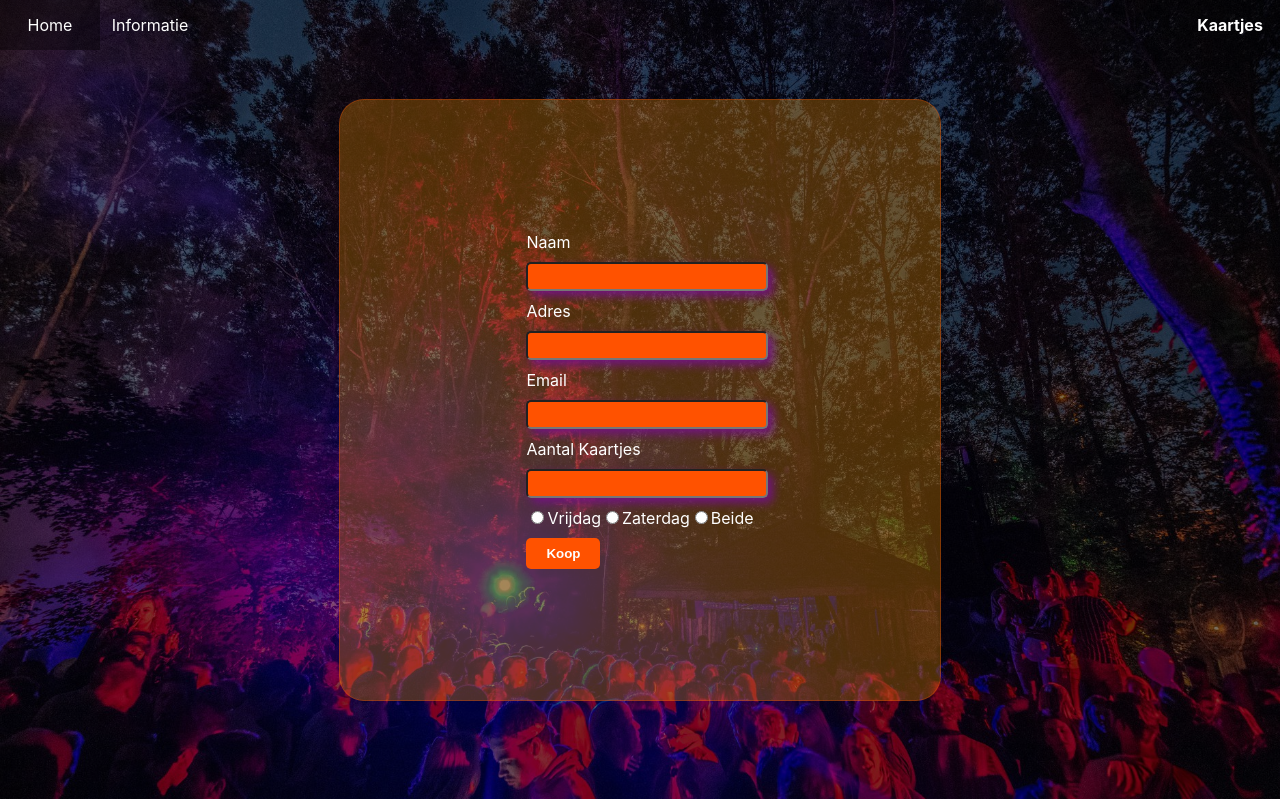
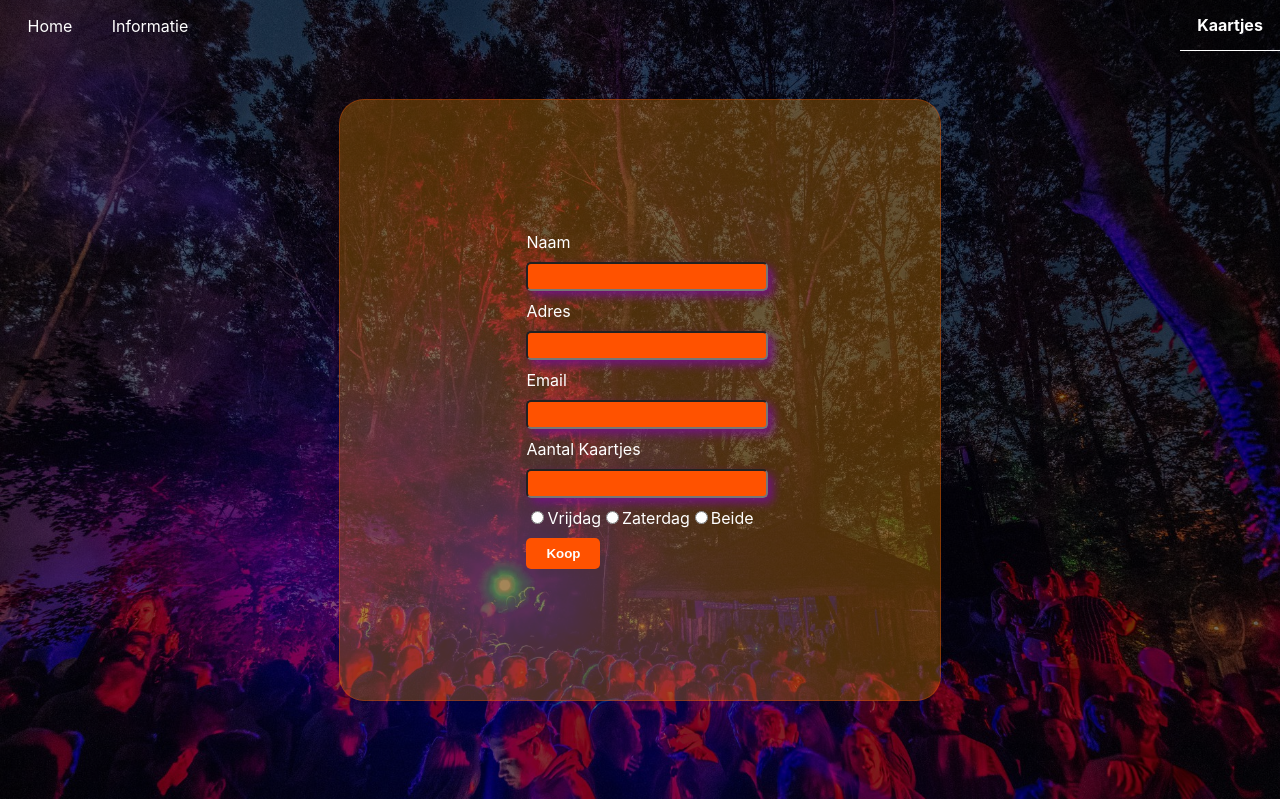
Before and after one commit to ChrisRoit/festival, a PHP site: page /kaartjes.php?page=kaartjes in a window 1280 px wide. Shown: the top 799 px of the page. Run offline with PHP 8.4, Linux system fonts and the light colour scheme.

Commit message:
border bottom aan de active navbar knop class toegevoegd om het voor de gebruiker nog extra zichtbaar te maken op welke pagina de gebruiker zich bevindt

```diff
--- a/Code/css/navbar.css
+++ b/Code/css/navbar.css
@@ -84,6 +84,7 @@
 
 .active{
     font-weight:bold;
+    border-bottom: 1px solid white;
 }
 
 .navbar-item:hover{
```
